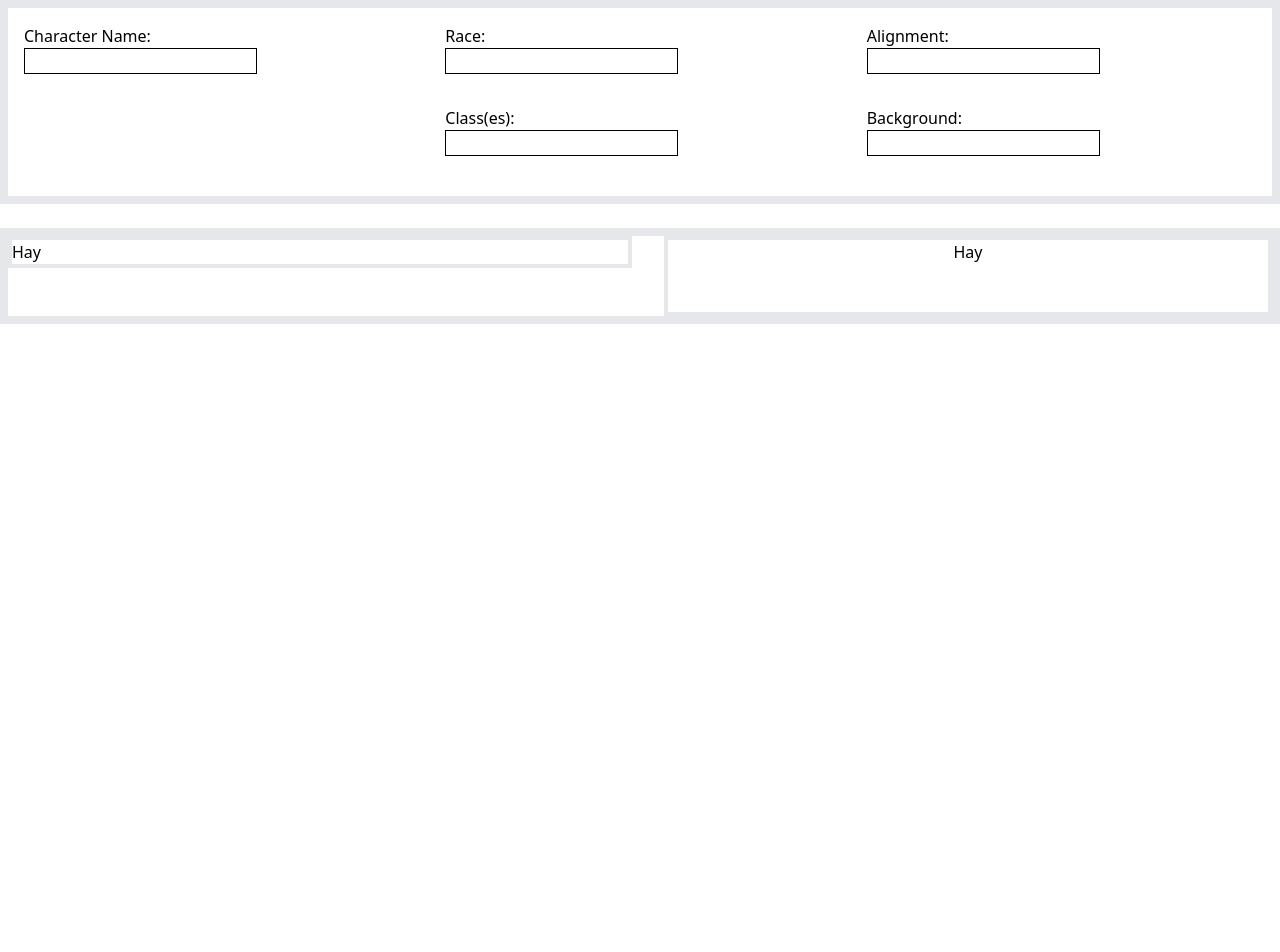
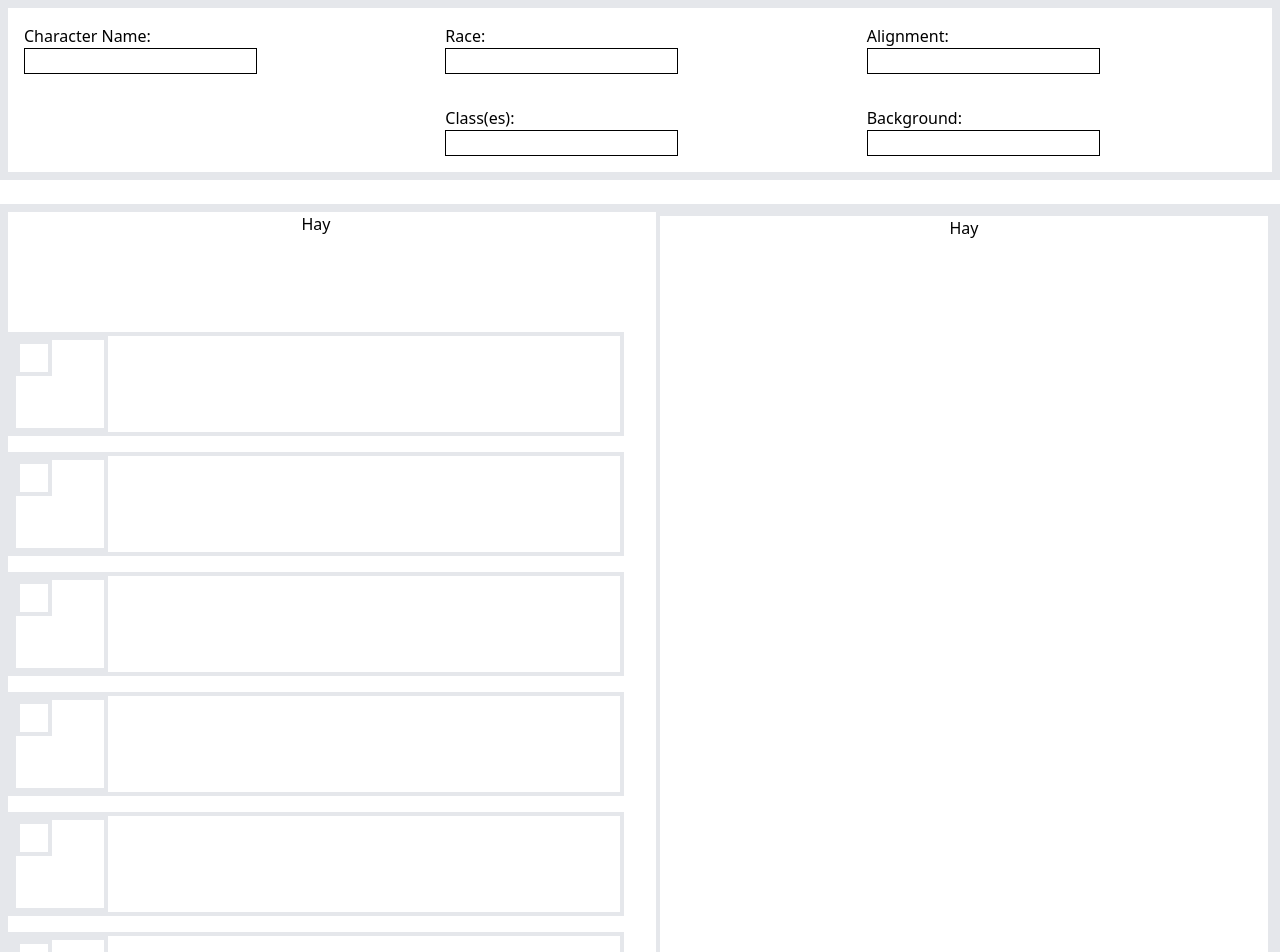
Before and after one commit to JZims/5e-sheet-component, a React (Vite) app: page / in a window 1280 px wide. Shown: the top 952 px of the page. Before the commit the page ends 800 px from the top, so only its background shows below. Built offline with nearby package versions, Linux system fonts and the light colour scheme.

Commit message:
we got stats

```diff
--- a/src/App.tsx
+++ b/src/App.tsx
@@ -3,49 +3,84 @@
 
 function App() {
 
-
-
   return (
   <>
   {/* Header Section */}
-   <div className="container md:m-x-12 md:mx-auto border-solid border-8" id="header-section">
-      <div className="md:grid grid-rows-2 grid-flow-col xs:flex xs:flex-col" >
+   <div className="container md:mx-auto border-solid border-8" id="header-section">
+      <div className="md:grid grid-rows-3 grid-flow-col xs:flex xs:flex-col" >
         <div className="p-4 input-group row-span-3 " id="character-name">
           <label htmlFor="character-name" >Character Name: </label>
           <br/>
           <input type="text" id="character-name" className=" border-black border-solid border"/>
         </div>
-        <div className=" p-4" id="char-race">
+        <div className=" p-4 col-start-2 row-span-1" id="char-race">
           <label htmlFor="char-race" className="pr-3">Race:</label>
           <br/>
-          <input className="border-black border-solid border" type="text" id="char-race" />
+          <input className="border-black border-solid border " type="text" id="char-race" />
         </div>
-        <div className="p-4 row-span-2" id="char-class">
+        <div className="p-4 col-start-2 row-span-1" id="char-class">
           <label htmlFor="char-class" className="pr-3">Class(es):</label>
           <br/>
           <input type="text" id="char-class" className=" border-black border-solid border" />
         </div>
-         <div className="p-4" id="char-alignment">
+         <div className="p-4 col-start-3 row-span-1" id="char-alignment">
           <label htmlFor="char-alignment" className="pr-3">Alignment:</label>
           <br/>
           <input type="text" id="char-alignment" className="border-black border-solid border" />
         </div>
-        <div className="p-4 row-span-2" id="char-background">
+        <div className="p-4 col-start-3 row-span-1" id="char-background">
           <label htmlFor="char-background" className="pr-3">Background:</label>
           <br/>
           <input type="text" id="char-background" className="border-black border-solid border" />
         </div>
       </div>
-      <br />
+
     </div>
-    <div className="container md:m-x-12 mt-6 md:mx-auto border-solid border-8" id="main-sheet">
-      <div className="md:grid grid-rows-6 grid-cols-4 grid-flow-col xs:flex xs:flex-col gap-4">
-        <div className="row-span-3 col-span-2 border-solid border-4">
+    <div className="container mt-6 md:mx-auto border-solid border-8" id="main-sheet">
+      <div className="md:grid grid-rows-8 grid-cols-4 grid-flow-col xs:flex xs:flex-col gap-4">
+        <div className="row-span-1 col-span-2 mr-2 text-center">
           Hay
+        </div>
+        <div className="row-span-1 col-span-2 border-solid border-4 mr-2">
+          <div className="box-border h-24 w-24 border-4 relative">
+            <div className="box-border h-9 w-9 p-2 border-4 absolute top-0">
+            </div>
+          </div>
+        </div>
+        <div className="row-span-1 col-span-2 border-solid border-4 mr-2">
+          <div className="box-border h-24 w-24 border-4 relative">
+            <div className="box-border h-9 w-9 p-2 border-4 absolute top-0">
+            </div>
+          </div>
+        </div>
+        <div className="row-span-1 col-span-2 border-solid border-4 mr-2">
+          <div className="box-border h-24 w-24 border-4 relative">
+            <div className="box-border h-9 w-9 p-2 border-4 absolute top-0">
+            </div>
+          </div>
+        </div>
+        <div className="row-span-1 col-span-2 border-solid border-4 mr-2">
+          <div className="box-border h-24 w-24 border-4 relative">
+            <div className="box-border h-9 w-9 p-2 border-4 absolute top-0">
+            </div>
+          </div>
+        </div>
+        <div className="row-span-1 col-span-2 border-solid border-4 mr-2">
+          <div className="box-border h-24 w-24 border-4 relative">
+            <div className="box-border h-9 w-9 p-2 border-4 absolute top-0">
+            </div>
+          </div>
+        </div>
+        <div className="row-span-1 col-span-2 border-solid border-4 mr-2">
+          <div className="box-border h-24 w-24 border-4 relative">
+            <div className="box-border h-9 w-9 p-2 border-4 absolute top-0">
+            </div>
+          </div>
         </div>
 
 
-        <div className="row-span-6 col-span-2 border-solid border-4 text-center ml-4">
+
+        <div className="row-span-8 col-start-3 col-span-2 border-solid border-4 text-center ml-2">
           Hay
         </div>
       </div>
```
